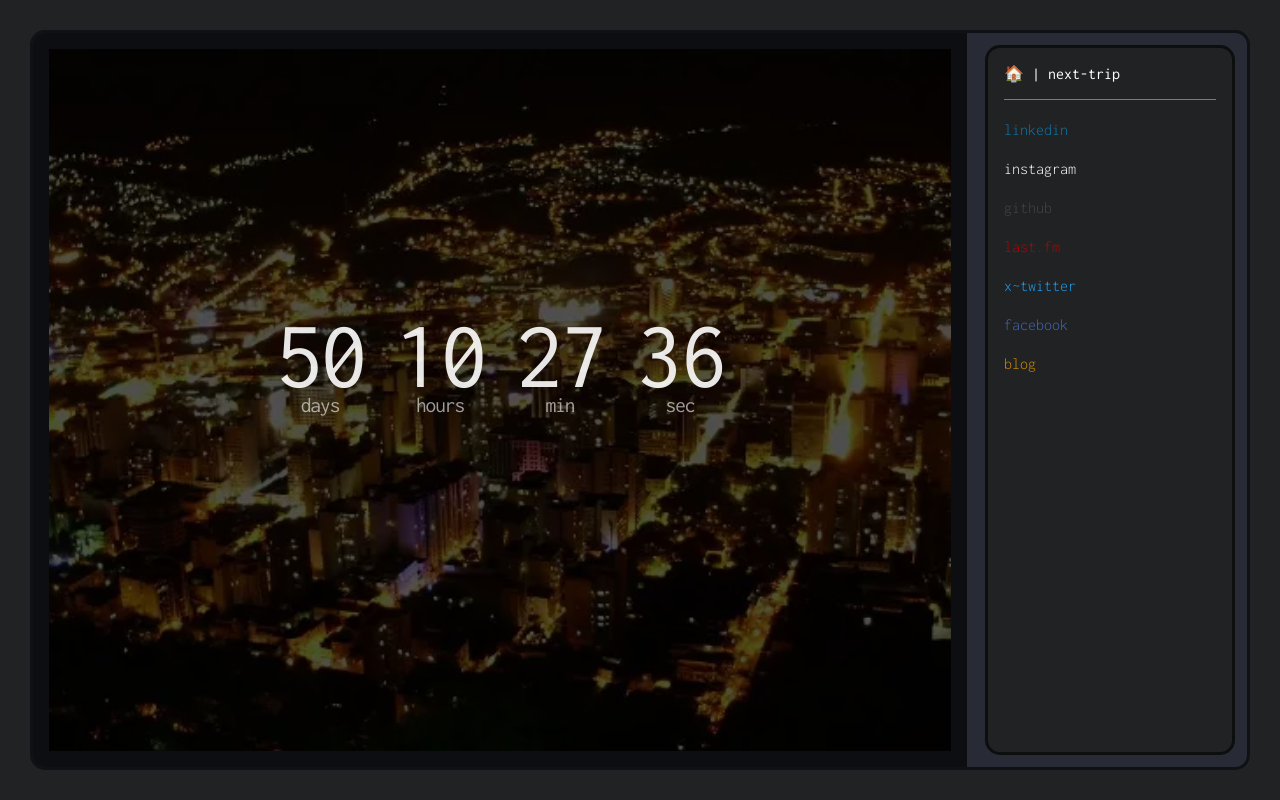
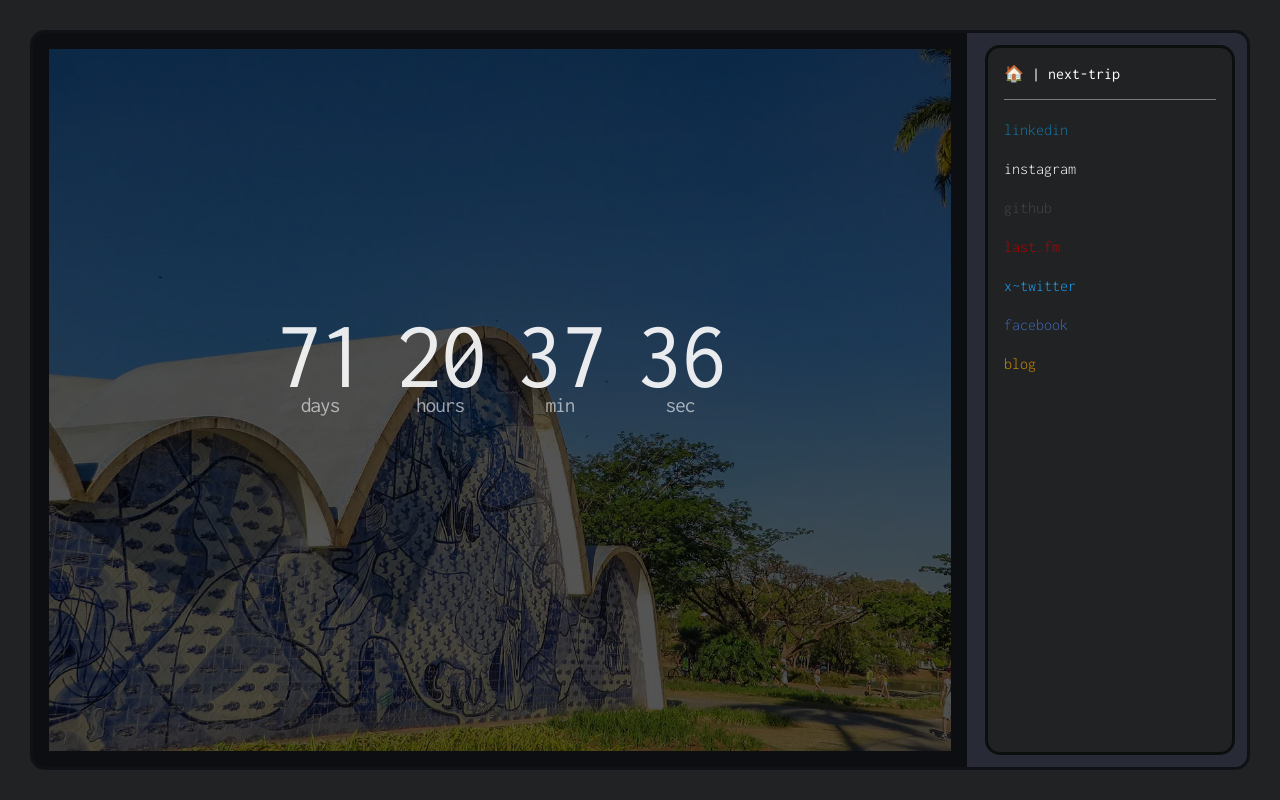
Before and after one commit to grippado/gripp-link-n, a Nuxt app: page /next-trip in a window 1280 px wide. Built offline with nearby package versions, Linux system fonts and the light colour scheme.

Commit message:
chore: change location and countdown s2

```diff
--- a/components/countdown-clock.vue
+++ b/components/countdown-clock.vue
@@ -62,9 +62,8 @@ onMounted(() => {
   const backgroundImages: Array<string> = [
     // '/vitoria1.jpeg',
     // '/vv1.jpeg',
-    // '/morar-em-Belo-Horizonte.jpg',
-    // '/belo-horizonte-pampulha.jpg',
-    '/morro-do-cristo.webp'
+    '/morar-em-Belo-Horizonte.jpg',
+    '/belo-horizonte-pampulha.jpg',
   ]
 
   const randomizeBg = () => {
--- a/pages/next-trip.vue
+++ b/pages/next-trip.vue
@@ -2,14 +2,14 @@
 section.ctdn-bg.sec-wh
   countdown-clock(
     :title="'gripp.link | Next Trip Date'"
-    :date="'July 19, 2024 00:30:00'"
+    :date="'August 09, 2024 10:40:00'"
     :wrapperClass="'countdown1'"
   )
 </template>
 
 <style lang="stylus" scoped>
 .ctdn-bg
-  background-image url('/morro-do-cristo.webp')
+  background-image url('/belo-horizonte-pampulha.jpg')
   background-repeat no-repeat
   background-position center center
   background-size cover
```
